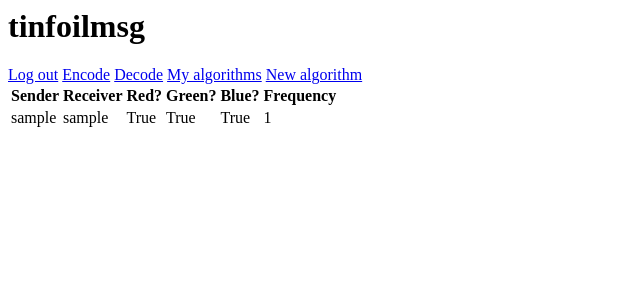
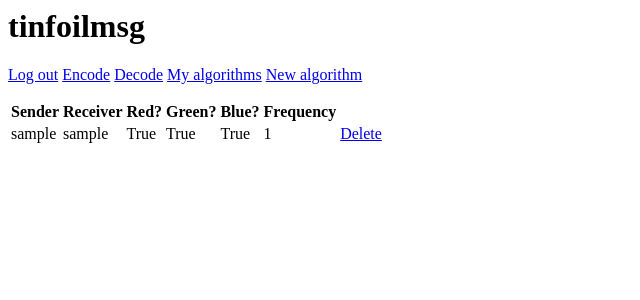
Before and after one commit to Asgavar/tinfoilmsg, a Django app: page /my_algorithms/ in a window 1280 px wide. Shown: the top 300 px of the page, without its empty margins (0-640 px from the left). Run offline with Django 3.2, Linux system fonts and the light colour scheme; a user stored in the database is signed in; tables that the repository leaves empty hold one stand-in row (values such as "Sample post").

Commit message:
Add algorithm deletion

```diff
--- a/src/codec/forms.py
+++ b/src/codec/forms.py
@@ -10,8 +10,6 @@ class AlgorithmForm(ModelForm):
     A form corresponding to the Algorithm model, with the sender
     field hardcoded as the user currently logged in.
     """
-    # TODO
-    # sender = ModelChoiceField(queryset=User.objects.get)
     class Meta:
         model = Algorithm
         fields = ['receiver', 'red', 'green', 'blue', 'frequency']
--- a/src/codec/templates/my_algorithms.html
+++ b/src/codec/templates/my_algorithms.html
@@ -1,4 +1,5 @@
 {% include "base.html" %}
+<p>
     <table>
         <tr>
             <th>Sender</th>
@@ -16,6 +17,10 @@
             <td>{{ algorithm.green }}</td>
             <td>{{ algorithm.blue }}</td>
             <td>{{ algorithm.frequency }}</td>
+            <td>
+                <a href="/algorithm_delete/{{ algorithm.id }}">Delete</a>
+            </td>
         <tr>
         {% endfor %}
     </table>
+</p>
--- a/src/codec/views.py
+++ b/src/codec/views.py
@@ -30,7 +30,7 @@ def my_algorithms(request):
 
 
 @login_required
-def algorithm_configuration(request, id=None):
+def algorithm_configuration(request):
     """
     Displays and receives a form which creates or modifies an algorithm,
     depending on whether the algorithm_id was passed in or not.
@@ -44,3 +44,13 @@ def algorithm_configuration(request, id=None):
             return HttpResponseRedirect('/my_algorithms')
     form = AlgorithmForm()
     return render(request, 'algorithm_configuration.html', {'form': form})
+
+
+@login_required
+def algorithm_delete(request, algo_id):
+    if request.method == 'POST':
+        if 'yesiam' in request.POST:
+            Algorithm.objects.get(id=algo_id).delete()
+            return HttpResponseRedirect('/my_algorithms')
+    victim = Algorithm.objects.get(id=algo_id)
+    return render(request, 'algorithm_delete.html', {'victim': victim})
--- a/src/tinfoilmsg/urls.py
+++ b/src/tinfoilmsg/urls.py
@@ -16,4 +16,5 @@ urlpatterns = [
     path('decode/', codec_views.decode),
     path('my_algorithms/', codec_views.my_algorithms),
     path('algorithm_configuration/', codec_views.algorithm_configuration),
+    path('algorithm_delete/<int:algo_id>', codec_views.algorithm_delete)
 ]
```
Also changed, not shown: src/codec/templates/algorithm_delete.html (added, +11 -0 lines). Lines whose indentation alone changed are shown as unchanged.
